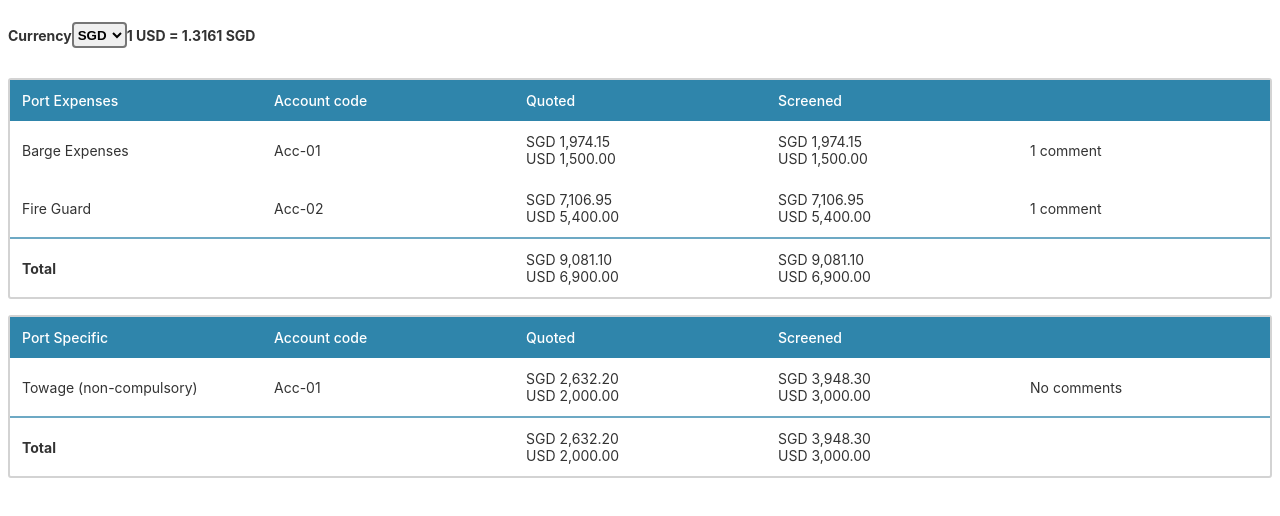
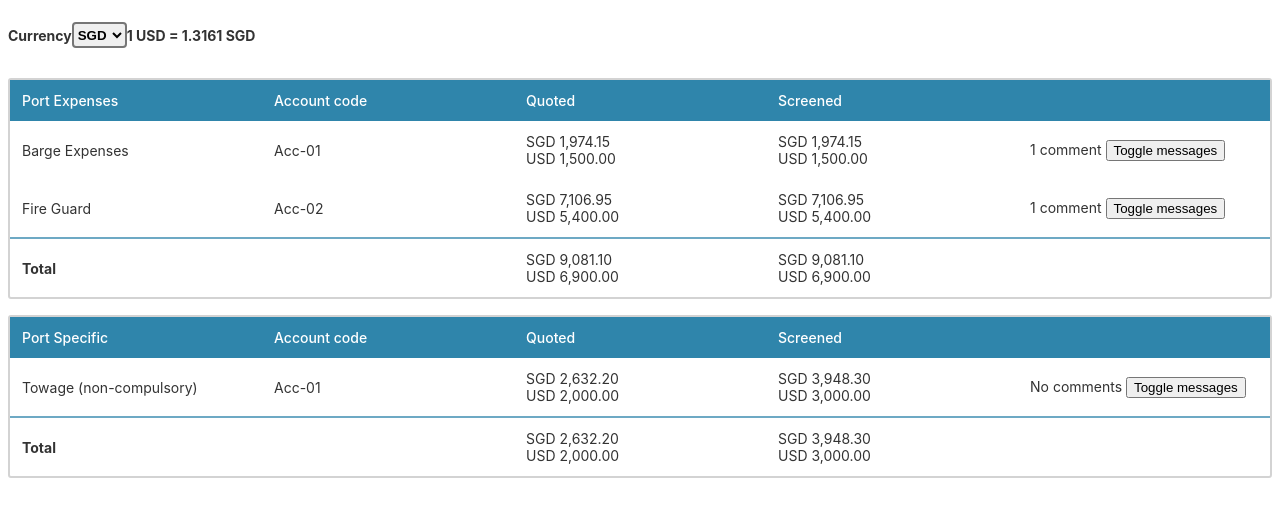
Before and after one commit to HRahimy/barger, an Angular app: page / in a window 1280 px wide. Shown: the top 516 px of the page. Built offline with nearby package versions, Linux system fonts and the light colour scheme.

Commit message:
Implement button to toggle message view/controls for a given cost item

```diff
--- a/src/app/components/cost-table/cost-table.component.html
+++ b/src/app/components/cost-table/cost-table.component.html
@@ -7,7 +7,8 @@
       <th>Screened</th>
       <th></th>
     </tr>
-    <tr *ngFor="let costItem of cost.costItems">
+    <ng-container *ngFor="let costItem of cost.costItems">
+      <tr>
         <td>{{costItem.name}}</td>
         <td>{{costItem.costItemAlias.accountingCode}}</td>
         <td *ngIf="getSubCostWithType(costItem.id, subCostType.Quoted) as quotedSubCost">
@@ -24,9 +25,18 @@
         </td>
         <td *ngIf="costItem.comments">
           {{costItem.comments.length}} {{costItem.comments.length > 1 ? 'comments' : 'comment'}}
+          <button type="button" (click)="toggleMessages(costItem.id)">Toggle messages</button>
         </td>
-      <td *ngIf="!costItem.comments">No comments</td>
+        <td *ngIf="!costItem.comments">No comments
+          <button type="button" (click)="toggleMessages(costItem.id)">Toggle messages</button>
+        </td>
       </tr>
+
+      <tr *ngIf="showMessages(costItem.id)">
+        <td colspan="5">Showing messages</td>
+      </tr>
+    </ng-container>
+
 
     <tr>
       <td class="total-row total-label">Total</td>
--- a/src/app/components/cost-table/cost-table.component.ts
+++ b/src/app/components/cost-table/cost-table.component.ts
@@ -9,6 +9,8 @@ import {CostItemSubCostType, ICostItemSubCost} from '../../interfaces/cost-item.
 })
 export class CostTableComponent implements OnInit {
   subCostType = CostItemSubCostType;
+  itemsToShowMessagesOf: number[] = [];
+
   // Solution to making `@Input()` properties required
   // and non-nullable: https://stackoverflow.com/a/50293330/5472560
   @Input()
@@ -100,4 +102,20 @@ export class CostTableComponent implements OnInit {
     return result;
   }
 
+  toggleMessages(costItemId: number): void {
+    const existingCostItemId = this.itemsToShowMessagesOf.find(e => e === costItemId);
+
+    if (existingCostItemId) {
+      this.itemsToShowMessagesOf = this.itemsToShowMessagesOf.filter(e => e !== costItemId);
+    } else {
+      this.itemsToShowMessagesOf = [...this.itemsToShowMessagesOf, costItemId];
+    }
+  }
+
+  showMessages(costItemId: number): boolean {
+    const existingCostItemId = this.itemsToShowMessagesOf.find(e => e === costItemId);
+
+    return !!existingCostItemId;
+  }
+
 }
```
Lines whose indentation alone changed are shown as unchanged.
